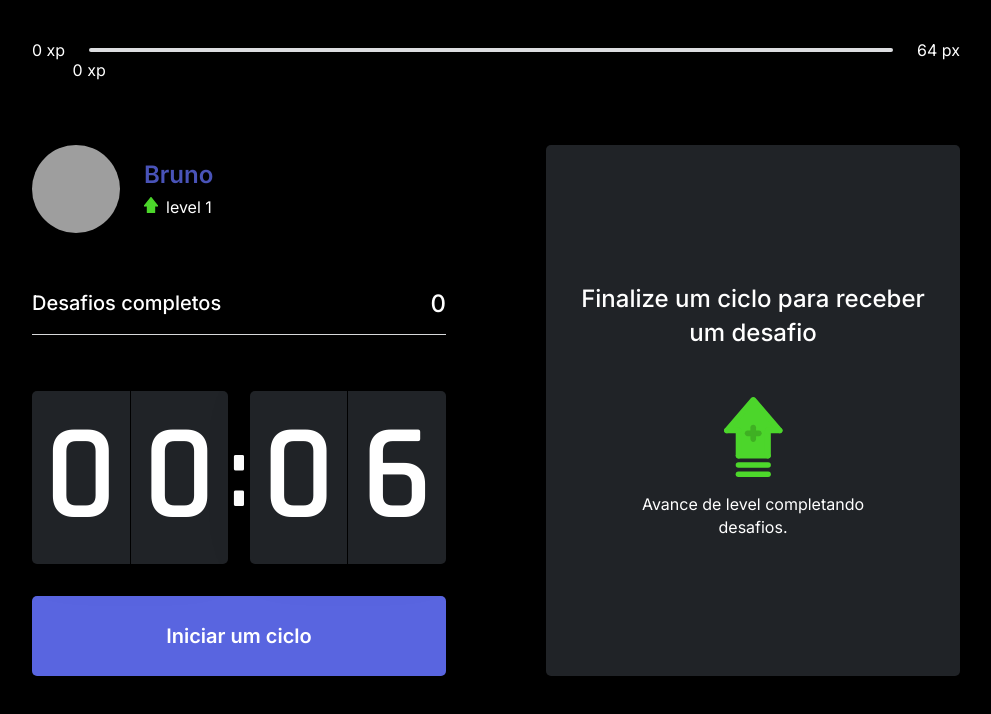
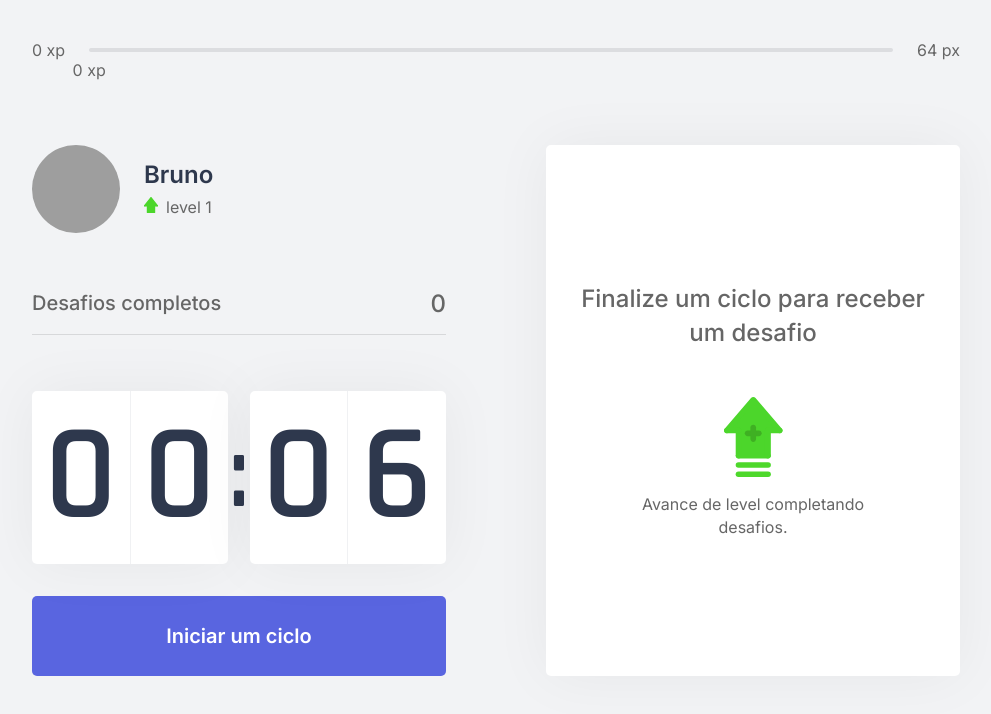
Before and after one commit to BrunoYTanaka/nextjs-moveit, a Next.js app: page / in a window 1280 px wide. Shown: the top 714 px of the page, without its empty margins (144-1135 px from the left). Built offline with nearby package versions, Linux system fonts and the light colour scheme; grey boxes are pictures that could not be loaded.

Commit message:
back origial layout colors

```diff
--- a/src/styles/components/ChallengeBox.module.css
+++ b/src/styles/components/ChallengeBox.module.css
@@ -1,7 +1,7 @@
 .challengerBoxContainer {
   height: 100%;
 
- background: var(--light-dark);
+  background: var(--white);
   border-radius: 5px;
 
   box-shadow: 0 0 60px rgba(0, 0, 0, 0.05);
@@ -19,7 +19,6 @@
    display: flex;
    flex-direction: column;
    align-items: center;
-  color: var(--white);
  }
 
  .challengeNotActive strong {
@@ -70,12 +69,11 @@
  .challengeActive main strong {
    font-size: 2rem;
    font-weight: 600;
-  color: var(--blue-dark);
+   color: var(--title);
    margin: 1.5rem 0 1rem;
  }
 
  .challengeActive main p {
-  color: var(--white);
    line-height: 1.5rem;
  }
 
--- a/src/styles/components/CompletedChallenges.module.css
+++ b/src/styles/components/CompletedChallenges.module.css
@@ -6,7 +6,7 @@
   margin: 3.5rem 0;
   padding-bottom: 1rem;
   border-bottom: 1px solid #d7d8da;
-  color: var(--white);
+
   font-weight: 500;
 }
 
--- a/src/styles/components/Countdown.module.css
+++ b/src/styles/components/Countdown.module.css
@@ -13,25 +13,24 @@
   align-items: center;
   justify-content: space-evenly;
 
-  background: var(--light-dark);
+  background: var(--white);
   box-shadow: 0 0 60px rgba(0, 0, 0, 0.05);
   border-radius: 5px;
   font-size: 8.5rem;
   text-align: center;
 
+
 }
 
 .countdownContainer > div span {
-  color: var(--white);
   flex: 1;
 }
 
 .countdownContainer > div span:first-child {
-  border-right: 1px solid var(--background);
+  border-right: 1px solid #f0f1f3;
 }
 
 .countdownContainer > span {
-  color: var(--white);
   font-size: 6.25rem;
   margin: 0 0.05rem;
 }
--- a/src/styles/components/ExperienceBar.module.css
+++ b/src/styles/components/ExperienceBar.module.css
@@ -2,7 +2,6 @@
 .experienceBar {
   display: flex;
   align-items: center;
-  color: var(--white);
 }
 
 .experienceBar span {
--- a/src/styles/components/Profile.module.css
+++ b/src/styles/components/Profile.module.css
@@ -1,7 +1,6 @@
 .profileContainer {
   display: flex;
   align-items: center;
-  color: var(--white);
 }
 
 .profileContainer > img {
@@ -17,7 +16,7 @@
 .profileContainer div strong {
   font-size: 1.5rem;
   font-weight: 600;
-  color: var(--blue-dark)
+  color: var(--title)
 }
 
 .profileContainer div p {
--- a/src/styles/global.css
+++ b/src/styles/global.css
@@ -6,8 +6,7 @@
 
 :root {
   --white: #fff;
-  --light-dark: #202327;
-  --background: #000;
+  --background: #f2f3f5;
   --gray-line: #DCDDE0;
   --text: #666;
   --text-highlight:#B3B9FF;
```
Lines whose indentation alone changed are shown as unchanged.
